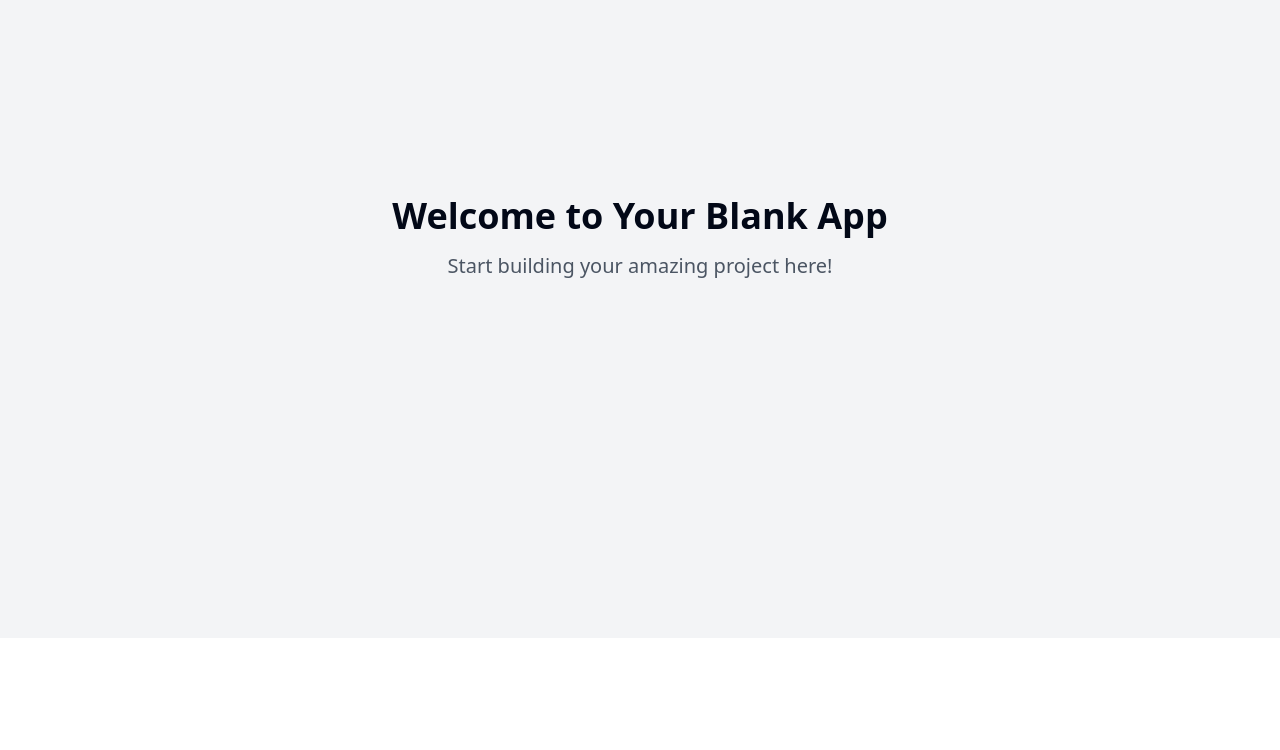
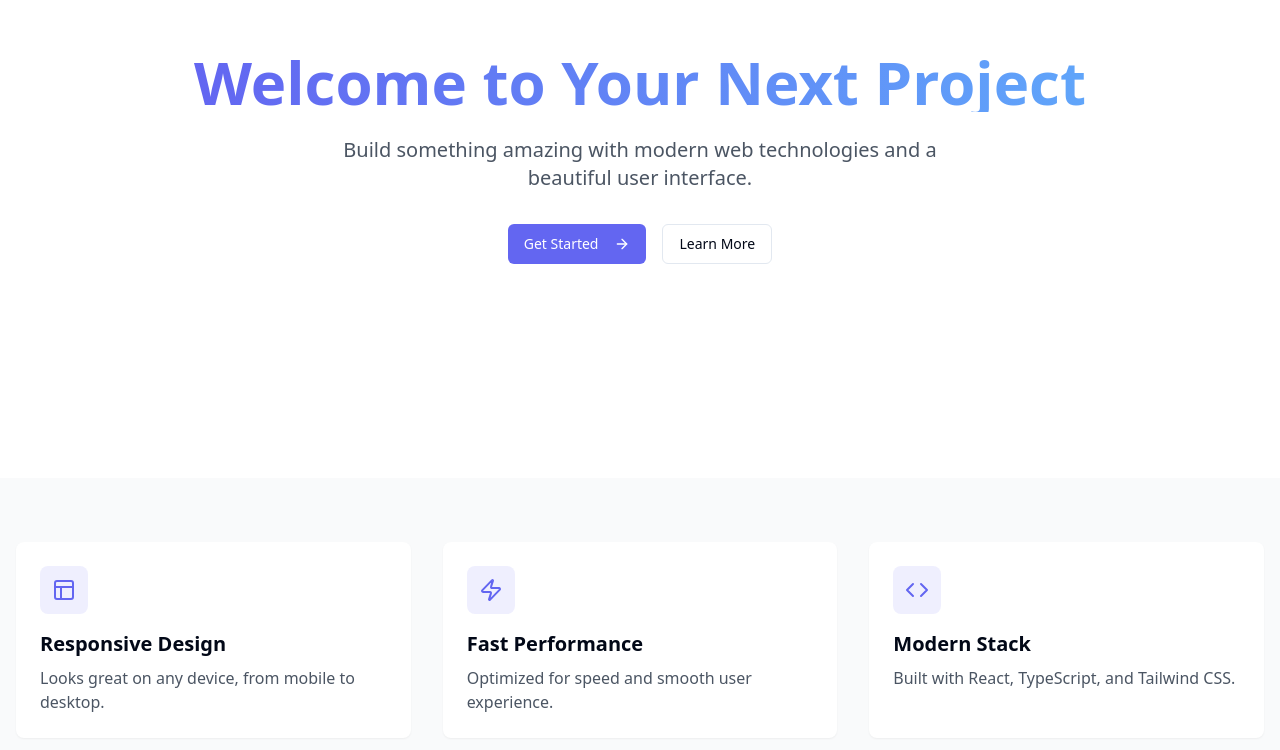
Before and after one commit to peach432/playful-react-explorer, a React (Vite) app: page / in a window 1280 px wide. Shown: the part 162-912 px from the top of the page. Before the commit the page ends 800 px from the top, so only its background shows below. Built offline with nearby package versions, Linux system fonts and the light colour scheme.

Commit message:
Start React JS project
Initialized a new React JS project structure and configuration files.
[skip gpt_engineer]

```diff
--- /dev/null
+++ b/src/components/Features.tsx
@@ -0,0 +1,45 @@
+import { Code, Layout, Zap } from "lucide-react";
+
+const features = [
+  {
+    icon: <Layout className="h-6 w-6" />,
+    title: "Responsive Design",
+    description: "Looks great on any device, from mobile to desktop.",
+  },
+  {
+    icon: <Zap className="h-6 w-6" />,
+    title: "Fast Performance",
+    description: "Optimized for speed and smooth user experience.",
+  },
+  {
+    icon: <Code className="h-6 w-6" />,
+    title: "Modern Stack",
+    description: "Built with React, TypeScript, and Tailwind CSS.",
+  },
+];
+
+const Features = () => {
+  return (
+    <div className="py-16 bg-gray-50">
+      <div className="max-w-7xl mx-auto px-4">
+        <div className="grid grid-cols-1 md:grid-cols-3 gap-8">
+          {features.map((feature, index) => (
+            <div
+              key={index}
+              className="p-6 bg-white rounded-lg shadow-sm hover:shadow-md transition-shadow duration-300 animate-slideUp"
+              style={{ animationDelay: `${index * 0.1}s` }}
+            >
+              <div className="w-12 h-12 bg-primary/10 rounded-lg flex items-center justify-center mb-4">
+                <div className="text-primary">{feature.icon}</div>
+              </div>
+              <h3 className="text-xl font-semibold mb-2">{feature.title}</h3>
+              <p className="text-gray-600">{feature.description}</p>
+            </div>
+          ))}
+        </div>
+      </div>
+    </div>
+  );
+};
+
+export default Features;
--- /dev/null
+++ b/src/components/Hero.tsx
@@ -0,0 +1,24 @@
+import { ArrowRight } from "lucide-react";
+import { Button } from "@/components/ui/button";
+
+const Hero = () => {
+  return (
+    <div className="min-h-[80vh] flex flex-col items-center justify-center px-4 animate-fadeIn">
+      <h1 className="text-4xl md:text-6xl font-bold text-center mb-6 bg-clip-text text-transparent bg-gradient-to-r from-primary to-secondary">
+        Welcome to Your Next Project
+      </h1>
+      <p className="text-lg md:text-xl text-gray-600 text-center max-w-2xl mb-8 animate-slideUp">
+        Build something amazing with modern web technologies and a beautiful user interface.
+      </p>
+      <div className="flex gap-4 animate-slideUp" style={{ animationDelay: "0.2s" }}>
+        <Button className="bg-primary hover:bg-primary/90">
+          Get Started
+          <ArrowRight className="ml-2 h-4 w-4" />
+        </Button>
+        <Button variant="outline">Learn More</Button>
+      </div>
+    </div>
+  );
+};
+
+export default Hero;
--- a/src/pages/Index.tsx
+++ b/src/pages/Index.tsx
@@ -1,12 +1,11 @@
-// Update this page (the content is just a fallback if you fail to update the page)
+import Hero from "@/components/Hero";
+import Features from "@/components/Features";
 
 const Index = () => {
   return (
-    <div className="min-h-screen flex items-center justify-center bg-gray-100">
-      <div className="text-center">
-        <h1 className="text-4xl font-bold mb-4">Welcome to Your Blank App</h1>
-        <p className="text-xl text-gray-600">Start building your amazing project here!</p>
-      </div>
+    <div className="min-h-screen">
+      <Hero />
+      <Features />
     </div>
   );
 };
--- a/tailwind.config.ts
+++ b/tailwind.config.ts
@@ -12,85 +12,62 @@ export default {
   theme: {
     container: {
       center: true,
-			padding: '2rem',
+      padding: "2rem",
       screens: {
-				'2xl': '1400px'
-			}
+        "2xl": "1400px",
+      },
     },
     extend: {
       colors: {
-				border: 'hsl(var(--border))',
-				input: 'hsl(var(--input))',
-				ring: 'hsl(var(--ring))',
-				background: 'hsl(var(--background))',
-				foreground: 'hsl(var(--foreground))',
+        border: "hsl(var(--border))",
+        input: "hsl(var(--input))",
+        ring: "hsl(var(--ring))",
+        background: "hsl(var(--background))",
+        foreground: "hsl(var(--foreground))",
         primary: {
-					DEFAULT: 'hsl(var(--primary))',
-					foreground: 'hsl(var(--primary-foreground))'
+          DEFAULT: "#6366F1",
+          foreground: "#FFFFFF",
         },
         secondary: {
-					DEFAULT: 'hsl(var(--secondary))',
-					foreground: 'hsl(var(--secondary-foreground))'
+          DEFAULT: "#60A5FA",
+          foreground: "#FFFFFF",
         },
         destructive: {
-					DEFAULT: 'hsl(var(--destructive))',
-					foreground: 'hsl(var(--destructive-foreground))'
+          DEFAULT: "hsl(var(--destructive))",
+          foreground: "hsl(var(--destructive-foreground))",
         },
         muted: {
-					DEFAULT: 'hsl(var(--muted))',
-					foreground: 'hsl(var(--muted-foreground))'
+          DEFAULT: "hsl(var(--muted))",
+          foreground: "hsl(var(--muted-foreground))",
         },
         accent: {
-					DEFAULT: 'hsl(var(--accent))',
-					foreground: 'hsl(var(--accent-foreground))'
+          DEFAULT: "hsl(var(--accent))",
+          foreground: "hsl(var(--accent-foreground))",
         },
         popover: {
-					DEFAULT: 'hsl(var(--popover))',
-					foreground: 'hsl(var(--popover-foreground))'
+          DEFAULT: "hsl(var(--popover))",
+          foreground: "hsl(var(--popover-foreground))",
         },
         card: {
-					DEFAULT: 'hsl(var(--card))',
-					foreground: 'hsl(var(--card-foreground))'
+          DEFAULT: "hsl(var(--card))",
+          foreground: "hsl(var(--card-foreground))",
         },
-				sidebar: {
-					DEFAULT: 'hsl(var(--sidebar-background))',
-					foreground: 'hsl(var(--sidebar-foreground))',
-					primary: 'hsl(var(--sidebar-primary))',
-					'primary-foreground': 'hsl(var(--sidebar-primary-foreground))',
-					accent: 'hsl(var(--sidebar-accent))',
-					'accent-foreground': 'hsl(var(--sidebar-accent-foreground))',
-					border: 'hsl(var(--sidebar-border))',
-					ring: 'hsl(var(--sidebar-ring))'
-				}
-			},
-			borderRadius: {
-				lg: 'var(--radius)',
-				md: 'calc(var(--radius) - 2px)',
-				sm: 'calc(var(--radius) - 4px)'
       },
       keyframes: {
-				'accordion-down': {
-					from: {
-						height: '0'
+        fadeIn: {
+          "0%": { opacity: "0" },
+          "100%": { opacity: "1" },
         },
-					to: {
-						height: 'var(--radix-accordion-content-height)'
-					}
+        slideUp: {
+          "0%": { transform: "translateY(20px)", opacity: "0" },
+          "100%": { transform: "translateY(0)", opacity: "1" },
         },
-				'accordion-up': {
-					from: {
-						height: 'var(--radix-accordion-content-height)'
-					},
-					to: {
-						height: '0'
-					}
-				}
       },
       animation: {
-				'accordion-down': 'accordion-down 0.2s ease-out',
-				'accordion-up': 'accordion-up 0.2s ease-out'
-			}
-		}
+        fadeIn: "fadeIn 0.5s ease-out",
+        slideUp: "slideUp 0.5s ease-out",
+      },
+    },
   },
   plugins: [require("tailwindcss-animate")],
 } satisfies Config;
```
Lines whose indentation alone changed are shown as unchanged.
